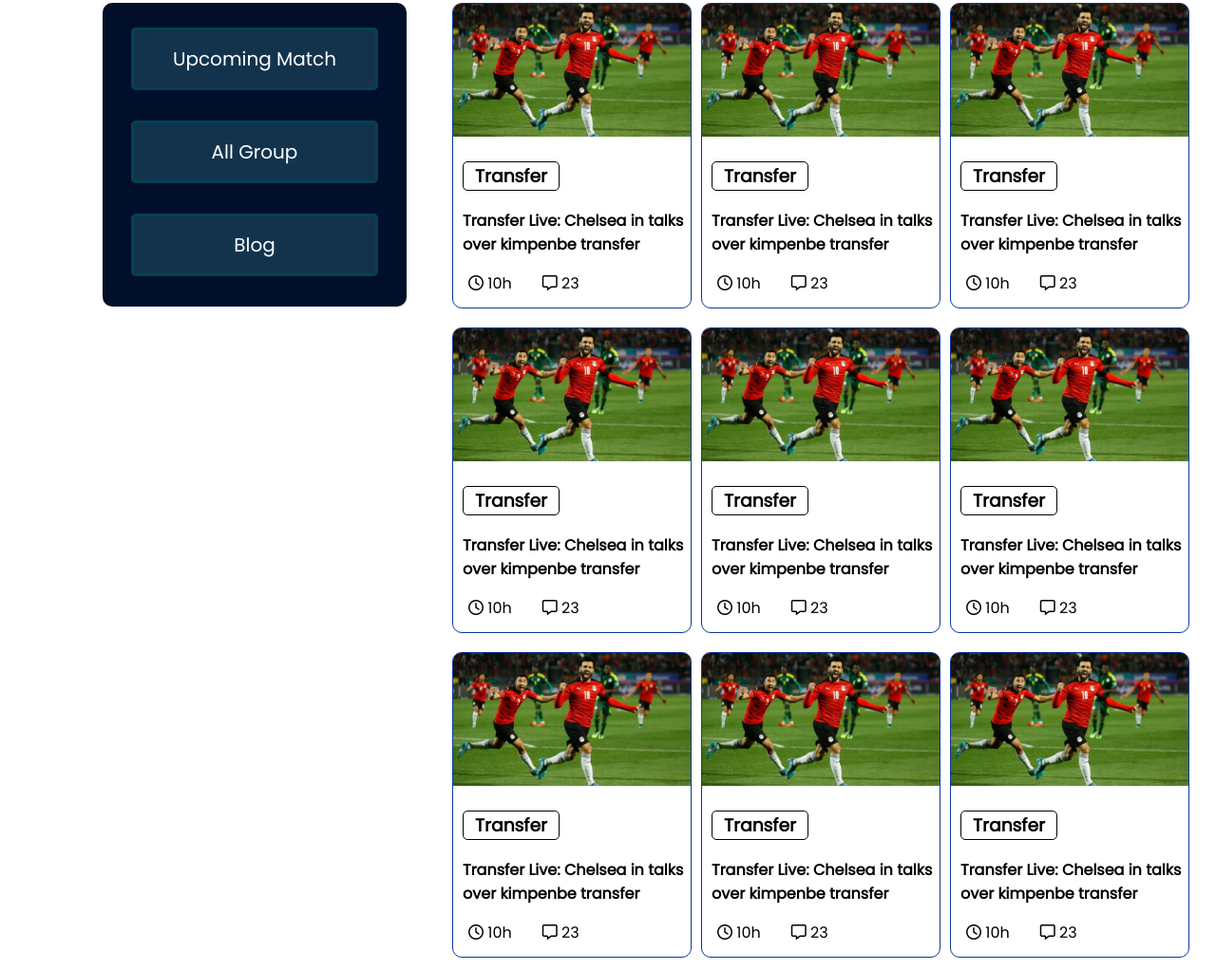
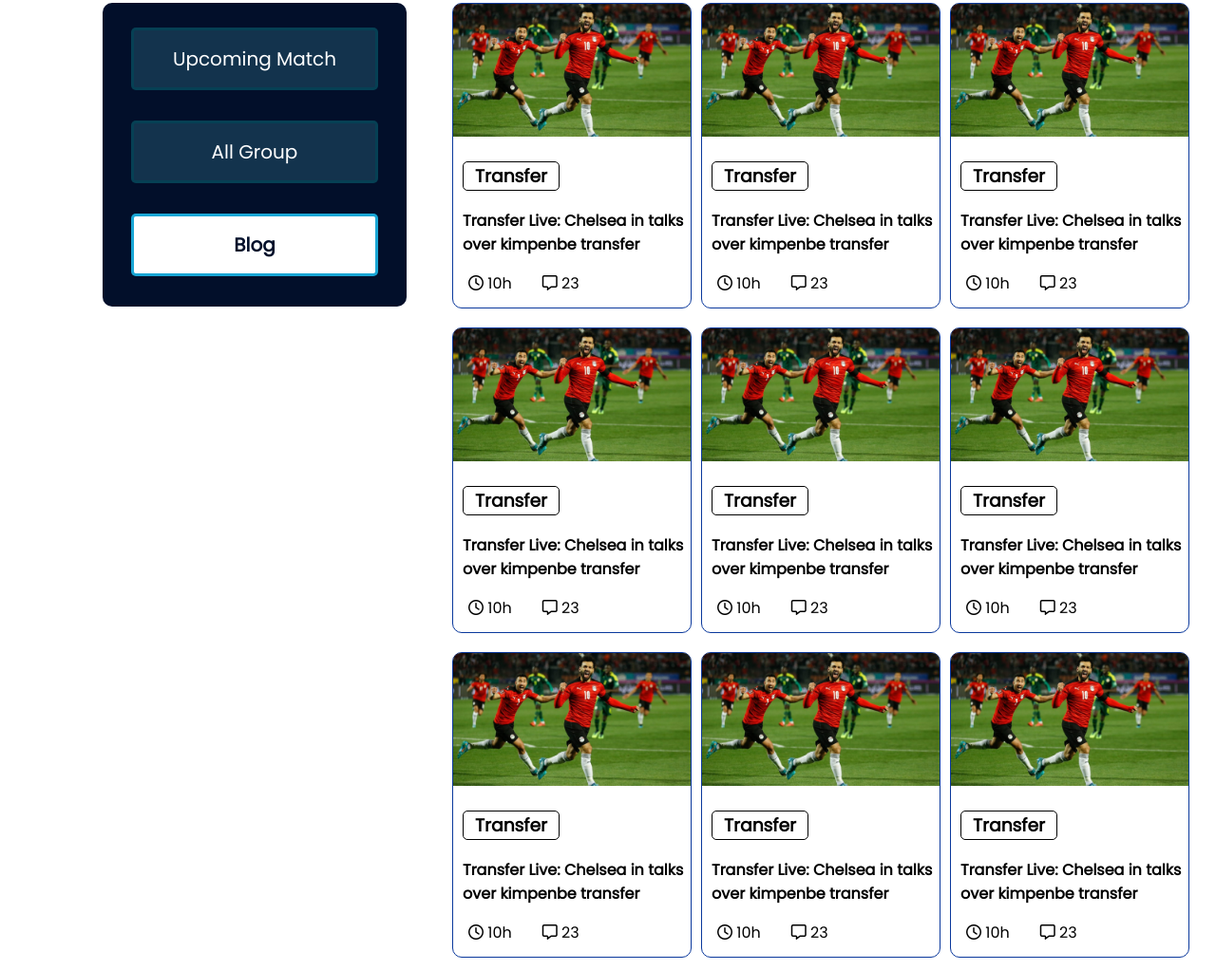
Before and after one commit to Intejar/Qatar-world-cup, a plain HTML site: page blog.html in a window 1280 px wide. Shown: the part 740-1762 px from the top of the page at 95% size. Drawn offline with Linux system fonts and the light colour scheme.

Commit message:
bug fixed

```diff
--- a/styles/blog.css
+++ b/styles/blog.css
@@ -112,7 +112,16 @@ body {
     color: white;
     font-size: 20px;
 }
+.main-nav .blog{
+    border: 3px solid rgba(16, 163, 212, 0.959);
+    background-color: white;
 
+}
+.main-nav .blog a{
+    color: #020f2a;
+    font-weight: 600;
+
+}
 .main-nav li:hover {
     border: 3px solid rgba(16, 163, 212, 0.959);
     background-color: white;
```
